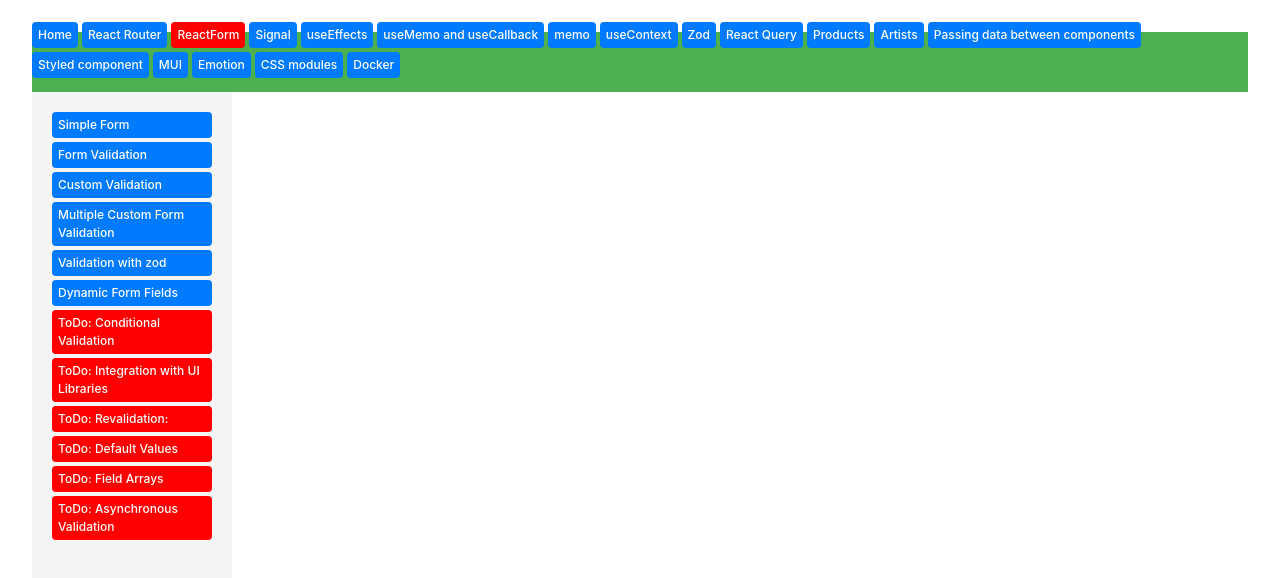
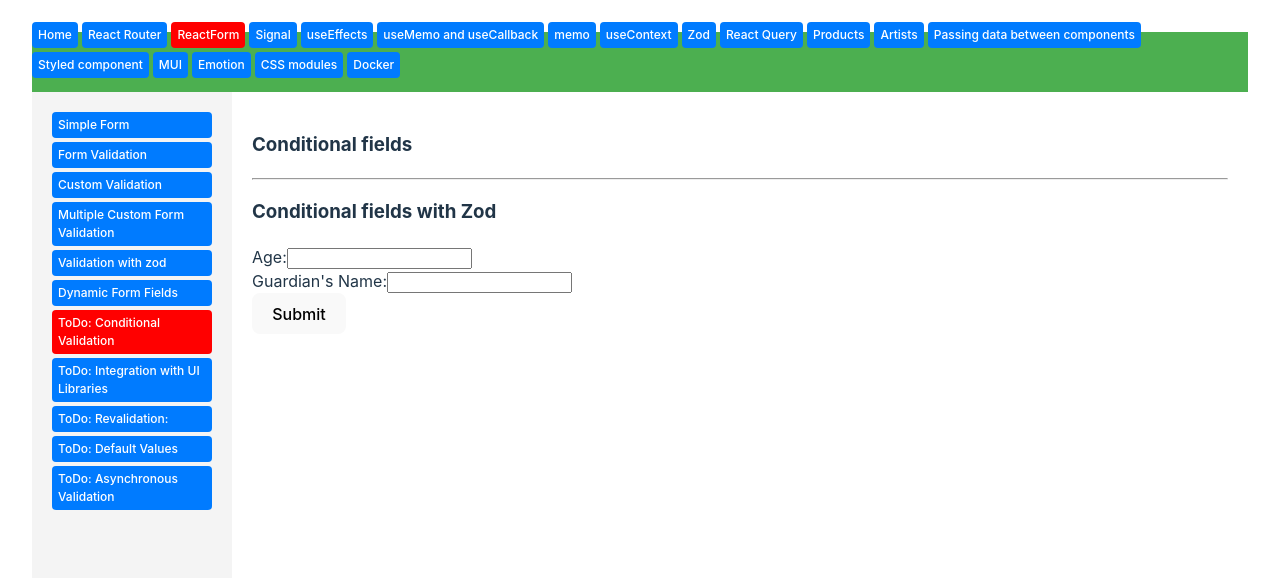
Before and after one commit to rickardd/react-sandbox, a React (Vite) app: page /react-form/conditional-validation in a window 1280 px wide. Shown: the top 578 px of the page. Built offline with nearby package versions, Linux system fonts and the light colour scheme.

Commit message:
Wip: Conditional Validation

```diff
--- a/src/App.scss
+++ b/src/App.scss
@@ -1,6 +1,6 @@
 #root {
   max-width: 1280px;
-  margin: 0 auto;
+  margin: 0;
   padding: 2rem;
   box-sizing: border-box;
 }
--- /dev/null
+++ b/src/components/react-form/AsynchronousValidation.tsx
@@ -0,0 +1,3 @@
+export const AsynchronousValidation = () => {
+  return <p>hello</p>;
+};
--- /dev/null
+++ b/src/components/react-form/ConditionalValidation.tsx
@@ -0,0 +1,171 @@
+import { useEffect } from "react";
+import { useForm } from "react-hook-form";
+import { z } from "zod";
+import { zodResolver } from "@hookform/resolvers/zod";
+
+const GUARDIAN_NAME = "guardianName";
+const GUARDIAN_ERROR = "Guardian's name is required if under 18";
+
+export const ConditionalValidationNoZod = () => {
+  const {
+    register,
+    handleSubmit,
+    clearErrors,
+    setError,
+    watch,
+    formState: { errors },
+  } = useForm({ mode: "onChange" });
+
+  // Watch the age field to apply conditional validation
+  const age = watch("age");
+  const guardianName = watch(GUARDIAN_NAME);
+
+  const isUnder18 = () => age < 18;
+
+  // Centralized validation logic
+  const validateGuardianName = () => {
+    if (isUnder18()) {
+      if (guardianName === "") {
+        setError(GUARDIAN_NAME, {
+          type: "manual",
+          message: GUARDIAN_ERROR,
+        });
+      }
+    } else {
+      clearErrors(GUARDIAN_NAME);
+    }
+  };
+
+  useEffect(() => {
+    validateGuardianName(); // Call the centralized validation function
+  }, [age, guardianName, clearErrors, setError]);
+
+  const onSubmit = (data) => {
+    console.log(data);
+  };
+
+  return (
+    <form onSubmit={handleSubmit(onSubmit)}>
+      <div>
+        <label>Age:</label>
+        <input type="number" {...register("age", { required: "Age is required", min: { value: 0, message: "Age must be a positive number" } })} />
+        {errors.age && <p style={{ color: "red" }}>{errors.age.message}</p>}
+      </div>
+
+      <div>
+        <label>Guardian's Name:</label>
+        <input
+          {...register(GUARDIAN_NAME, {
+            required: age < 18 ? GUARDIAN_ERROR : false,
+          })}
+        />
+        {errors.guardianName && <p style={{ color: "red" }}>{errors.guardianName.message}</p>}
+      </div>
+
+      <button type="submit">Submit</button>
+    </form>
+  );
+};
+
+// --- ZOD example
+
+// Conditional logic with refine on the object like z.object(...).refine(...)
+const schema = z
+  .object({
+    age: z
+      .string()
+      .refine((val) => !isNaN(val), { message: "Age is not a number" })
+      .refine((val) => Number(val) > 0, { message: "Age must be a positive number" }),
+    guardianName: z.string().optional(),
+  })
+  // Conditional logic
+  .refine(
+    (data) => {
+      const age = Number(data.age);
+
+      const isUnder18 = age < 18;
+
+      if (isUnder18) {
+        if (data.guardianName === "") {
+          console.log("Invalid", data);
+
+          return false; // Invalid
+        }
+      }
+
+      return true; // Valid
+    },
+    {
+      message: GUARDIAN_ERROR,
+      path: ["guardianName"], // Specify the path to the field that has the error
+    }
+  );
+
+export const ConditionalValidationZod = () => {
+  const {
+    register,
+    handleSubmit,
+    watch,
+    formState: { errors },
+  } = useForm({
+    resolver: zodResolver(schema),
+    mode: "onChange",
+  });
+
+  const onSubmit = (data) => {
+    console.log(data);
+  };
+
+  const age = watch("age");
+
+  console.log(age);
+
+  // Super easy to test like this
+  // console.log(schema.parse({ age: "17", guardianName: "" })); // Invalid - 2 errors
+  // console.log(schema.parse({ age: "17", guardianName: "a" })); // Valid
+  // console.log(schema.parse({ age: "19", guardianName: "" })); // Invalid - 1 error
+
+  console.log(errors);
+  console.log(schema);
+
+  return (
+    <form onSubmit={handleSubmit(onSubmit)}>
+      <div>
+        <label>Age:</label>
+        <input type="number" {...register("age")} />
+        {errors.age && <p style={{ color: "red" }}>{errors.age.message}</p>}
+      </div>
+
+      <div>
+        <label>Guardian's Name:</label>
+        <input {...register("guardianName")} />
+        {errors.guardianName && <p style={{ color: "red" }}>{errors.guardianName.message}</p>}
+      </div>
+
+      <button type="submit">Submit</button>
+    </form>
+  );
+};
+
+export const ConditionalValidation = () => {
+  return (
+    <>
+      <h3>Conditional fields</h3>
+      {/* <ConditionalValidationNoZod /> */}
+      <hr />
+
+      <h3>Conditional fields with Zod</h3>
+      <ConditionalValidationZod />
+    </>
+  );
+};
+
+// ToDO: Zod gotchas
+// - transform can be use to e.g converts a string to a number.
+// - When we transform a ZodString to a number, the resulting type is wrapped in a ZodEffects type.
+//   - Meaning, max() and min() wont work after transform
+//   - One option is to use refine() after transform
+// - Confusing return booleans: true = valid and false = invalid.
+//   - false triggers error
+//   - true, passed validation
+//   - What is confusing here is that we need to negate values e.g !isOver18 if we want to error on is over 18.
--- /dev/null
+++ b/src/components/react-form/DefaultValues.tsx
@@ -0,0 +1,3 @@
+export const DefaultValues = () => {
+  return <p>hello</p>;
+};
--- a/src/components/react-form/ReactFormNav.tsx
+++ b/src/components/react-form/ReactFormNav.tsx
@@ -24,23 +24,21 @@ export const ReactFormNav = () => {
             <NavLink to="/react-form/dynamic-form-fields">Dynamic Form Fields</NavLink>
           </li>
           <li>
-            <NavLink to="">ToDo: Conditional Validation</NavLink>
+            <NavLink to="/react-form/conditional-validation">ToDo: Conditional Validation</NavLink>
           </li>
           <li>
-            <NavLink to="">ToDo: Integration with UI Libraries</NavLink>
+            <NavLink to="/react-form/ui-library-integration">ToDo: Integration with UI Libraries</NavLink>
           </li>
           <li>
-            <NavLink to="">ToDo: Revalidation:</NavLink>
+            <NavLink to="/react-form/revalidation">ToDo: Revalidation:</NavLink>
           </li>
           <li>
-            <NavLink to="">ToDo: Default Values</NavLink>
+            <NavLink to="/react-form/default-values">ToDo: Default Values</NavLink>
           </li>
           <li>
-            <NavLink to="">ToDo: Field Arrays</NavLink>
+            <NavLink to="/react-form/asynchronous-validation">ToDo: Asynchronous Validation</NavLink>
           </li>
-          <li>
-            <NavLink to="">ToDo: Asynchronous Validation</NavLink>
-          </li>
+
           <Outlet />
         </ul>
       </nav>
--- a/src/components/react-form/ReactFromRoutes.tsx
+++ b/src/components/react-form/ReactFromRoutes.tsx
@@ -5,6 +5,11 @@ import { FormValidation } from "./FormValidation";
 import { DynamicFormFields } from "./DynamicFormFields";
 import { CustomValidation } from "./CustomValidation";
 import { ComplexCustomValidation } from "./ComplexCustomValidation";
+import { AsynchronousValidation } from "./AsynchronousValidation";
+import { ConditionalValidation } from "./ConditionalValidation";
+import { DefaultValues } from "./DefaultValues";
+import { Revalidation } from "./Revalidation";
+import { UiLibraryIntegration } from "./UiLibraryIntegration";
 
 export const ReactFormRoutes = () => {
   return (
@@ -16,6 +21,11 @@ export const ReactFormRoutes = () => {
       <Route path="validation-with-zod" element={<FormValidationWithZod />} />
       <Route path="dynamic-form-fields" element={<DynamicFormFields />} />
       <Route path="custom-validation" element={<CustomValidation />} />
+      <Route path="conditional-validation" element={<ConditionalValidation />} />
+      <Route path="ui-library-integration" element={<UiLibraryIntegration />} />
+      <Route path="revalidation" element={<Revalidation />} />
+      <Route path="default-values" element={<DefaultValues />} />
+      <Route path="asynchronous-validation" element={<AsynchronousValidation />} />
     </Routes>
   );
 };
--- /dev/null
+++ b/src/components/react-form/Revalidation.tsx
@@ -0,0 +1,3 @@
+export const Revalidation = () => {
+  return <p>hello</p>;
+};
--- /dev/null
+++ b/src/components/react-form/UiLibraryIntegration.tsx
@@ -0,0 +1,3 @@
+export const UiLibraryIntegration = () => {
+  return <p>hello</p>;
+};
```
